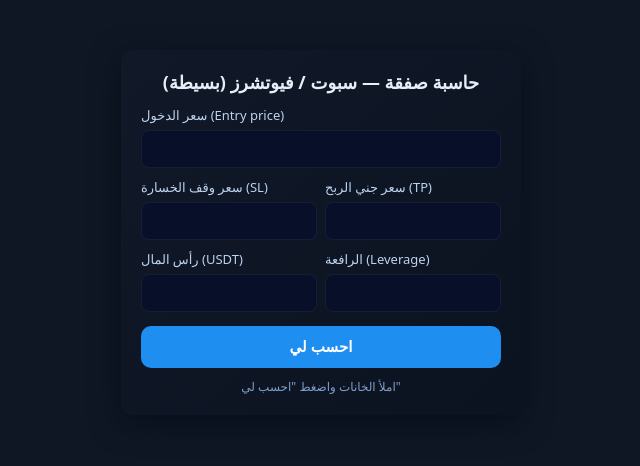
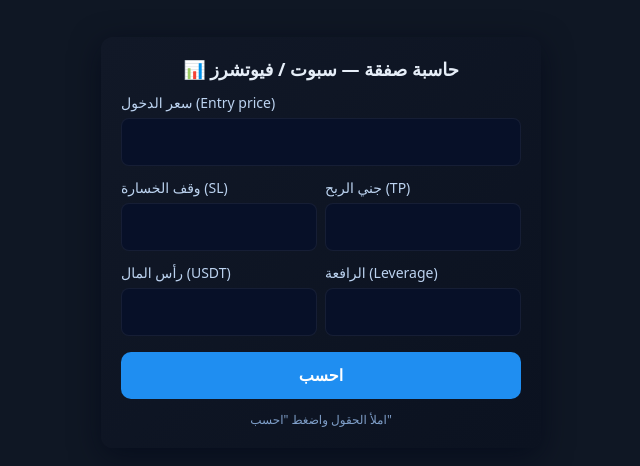
Before and after one commit to Wahab1996/Binance-calculator, a plain HTML site: page index.html in a window 1280 px wide. Shown: the part 168-634 px from the top of the page, without its empty margins (319-959 px from the left). Drawn offline with Linux system fonts and the light colour scheme.

Commit message:
Update index.html

```diff
--- a/index.html
+++ b/index.html
@@ -2,81 +2,131 @@
 <html lang="ar">
 <head>
   <meta charset="utf-8" />
-  <meta name="viewport" content="width=device-width,initial-scale=1" />
-  <title>حاسبة صفقة (سبوت/فيوتشرز) — بسيط</title>
+  <meta name="viewport" content="width=device-width, initial-scale=1, maximum-scale=1, user-scalable=no" />
+  <title>حاسبة صفقة (سبوت/فيوتشرز)</title>
   <style>
-    body{font-family: system-ui, -apple-system, "Segoe UI", Roboto, "Helvetica Neue", Arial; background:#0f1724; color:#e6eef8; display:flex; align-items:center; justify-content:center; min-height:100vh; margin:0;}
-    .card{background:linear-gradient(135deg,#111827 0%, #0b1220 100%); padding:20px; border-radius:12px; width:360px; box-shadow:0 8px 30px rgba(2,6,23,0.6);}
-    h1{font-size:18px; margin:0 0 12px; text-align:center;}
-    label{display:block; font-size:13px; margin-top:10px; color:#bcd3f0;}
-    input[type="number"]{width:100%; padding:10px 12px; margin-top:6px; border-radius:8px; border:1px solid rgba(255,255,255,0.06); background:#071028; color:#e6eef8; font-size:14px; box-sizing:border-box;}
-    .row{display:flex; gap:8px;}
-    .half{flex:1;}
-    button{margin-top:14px; width:100%; padding:12px; border-radius:10px; border:none; background:#1f8ef1; color:white; font-weight:600; cursor:pointer; font-size:15px;}
-    .result{margin-top:14px; padding:12px; background:rgba(255,255,255,0.02); border-radius:8px; font-size:14px; line-height:1.5;}
-    .muted{color:#89a7d6; font-size:13px;}
-    .good{color:#8ee08e; font-weight:700;}
-    .bad{color:#ff8b8b; font-weight:700;}
-    .small{font-size:12px; color:#9fb4d8;}
-    footer{margin-top:10px; text-align:center; font-size:12px; color:#7f9fc9;}
+    body {
+      font-family: system-ui, -apple-system, "Segoe UI", Roboto, "Helvetica Neue", Arial;
+      background: #0f1724;
+      color: #e6eef8;
+      display: flex;
+      align-items: center;
+      justify-content: center;
+      min-height: 100vh;
+      margin: 0;
+      padding: 10px;
+    }
+    .card {
+      background: linear-gradient(135deg, #111827 0%, #0b1220 100%);
+      padding: 20px;
+      border-radius: 12px;
+      width: 100%;
+      max-width: 400px;
+      box-shadow: 0 8px 30px rgba(2,6,23,0.6);
+    }
+    h1 {
+      font-size: 18px;
+      margin: 0 0 12px;
+      text-align: center;
+    }
+    label {
+      display: block;
+      font-size: 14px;
+      margin-top: 12px;
+      color: #bcd3f0;
+    }
+    input[type="number"] {
+      width: 100%;
+      padding: 14px 12px; /* أكبر عشان ما يزوم */
+      margin-top: 6px;
+      border-radius: 8px;
+      border: 1px solid rgba(255,255,255,0.06);
+      background: #071028;
+      color: #e6eef8;
+      font-size: 16px; /* مهم للجوال */
+      box-sizing: border-box;
+    }
+    .row { display: flex; gap: 8px; }
+    .half { flex: 1; }
+    button {
+      margin-top: 16px;
+      width: 100%;
+      padding: 14px;
+      border-radius: 10px;
+      border: none;
+      background: #1f8ef1;
+      color: white;
+      font-weight: 600;
+      cursor: pointer;
+      font-size: 16px;
+    }
+    .result {
+      margin-top: 14px;
+      padding: 12px;
+      background: rgba(255,255,255,0.02);
+      border-radius: 8px;
+      font-size: 15px;
+      line-height: 1.6;
+    }
+    .muted { color: #89a7d6; font-size: 13px; }
+    .good { color: #8ee08e; font-weight: 700; }
+    .bad { color: #ff8b8b; font-weight: 700; }
+    .small { font-size: 12px; color: #9fb4d8; }
+    footer { margin-top: 12px; text-align: center; font-size: 12px; color: #7f9fc9; }
   </style>
 </head>
 <body>
   <div class="card" role="main">
-    <h1>حاسبة صفقة — سبوت / فيوتشرز (بسيطة)</h1>
+    <h1>📊 حاسبة صفقة — سبوت / فيوتشرز</h1>
 
     <label>سعر الدخول (Entry price)</label>
-    <input id="entry" type="number" step="any">
+    <input id="entry" type="number" inputmode="decimal">
 
     <div class="row">
       <div class="half">
-        <label>سعر وقف الخسارة (SL)</label>
-        <input id="sl" type="number" step="any">
+        <label>وقف الخسارة (SL)</label>
+        <input id="sl" type="number" inputmode="decimal">
       </div>
       <div class="half">
-        <label>سعر جني الربح (TP)</label>
-        <input id="tp" type="number" step="any">
+        <label>جني الربح (TP)</label>
+        <input id="tp" type="number" inputmode="decimal">
       </div>
     </div>
 
     <div class="row">
       <div class="half">
         <label>رأس المال (USDT)</label>
-        <input id="capital" type="number" step="any">
+        <input id="capital" type="number" inputmode="decimal">
       </div>
       <div class="half">
         <label>الرافعة (Leverage)</label>
-        <input id="lev" type="number" step="1" min="1">
+        <input id="lev" type="number" inputmode="numeric" min="1">
       </div>
     </div>
 
-    <button id="calcBtn">احسب لي</button>
+    <button id="calcBtn">احسب</button>
 
     <div id="res" class="result" aria-live="polite" style="display:none;">
-      <div class="muted">حجم التعرض (Position size) = <span id="pos"></span> USDT</div>
-      <div>التغير للوصول إلى <strong>TP</strong> = <span id="chgTP"></span>٪</div>
-      <div>التغير للوصول إلى <strong>SL</strong> = <span id="chgSL"></span>٪</div>
+      <div class="muted">📌 حجم الصفقة (Position size) = <span id="pos"></span> USDT</div>
+      <div>📈 التغير إلى <strong>TP</strong> = <span id="chgTP"></span>%</div>
+      <div>📉 التغير إلى <strong>SL</strong> = <span id="chgSL"></span>%</div>
 
-      <hr style="border:none;border-top:1px solid rgba(255,255,255,0.04); margin:8px 0;">
+      <hr style="border:none;border-top:1px solid rgba(255,255,255,0.08); margin:10px 0;">
 
-      <div>الربح/الخسارة عند الوصول لـ <strong>TP</strong> = <span id="pnlTP" class="good"></span> USDT</div>
-      <div class="small">كنسبة من رأس المال = <span id="pnlTPpct" class="good"></span>%</div>
+      <div>✅ الربح عند <strong>TP</strong> = <span id="pnlTP" class="good"></span> USDT</div>
+      <div class="small">(% من رأس المال = <span id="pnlTPpct" class="good"></span>%)</div>
 
-      <div style="margin-top:8px;">الربح/الخسارة عند الوصول لـ <strong>SL</strong> = <span id="pnlSL" class="bad"></span> USDT</div>
-      <div class="small">كنسبة من رأس المال = <span id="pnlSLpct" class="bad"></span>%</div>
+      <div style="margin-top:10px;">❌ الخسارة عند <strong>SL</strong> = <span id="pnlSL" class="bad"></span> USDT</div>
+      <div class="small">(% من رأس المال = <span id="pnlSLpct" class="bad"></span>%)</div>
 
-      <div style="margin-top:10px;">نسبة الربح إلى الخسارة (Reward : Risk) = <span id="rr"></span></div>
-      <div class="small" style="margin-top:6px;">ملاحظة: الحسابات تفترض أن الصفقة Long (شراء). لن يأخذ هذا الحاسوب عمولات التداول أو التمويل بعين الاعتبار.</div>
+      <div style="margin-top:12px;">⚖️ نسبة العائد للمخاطرة = <span id="rr"></span></div>
     </div>
 
-    <footer>املأ الخانات واضغط "احسب لي"</footer>
+    <footer>املأ الحقول واضغط "احسب"</footer>
   </div>
 
   <script>
-    const fmt = n => {
-      if (isNaN(n) || !isFinite(n)) return '-';
-      return Math.round((n + Number.EPSILON) * 100) / 100;
-    };
+    const fmt = n => isNaN(n) ? '-' : Math.round(n * 100) / 100;
 
     document.getElementById('calcBtn').addEventListener('click', () => {
       const entry = parseFloat(document.getElementById('entry').value);
@@ -85,8 +135,8 @@
       const capital = parseFloat(document.getElementById('capital').value);
       const lev = parseFloat(document.getElementById('lev').value) || 1;
 
-      if (!entry || !capital || entry <= 0 || capital <= 0) {
-        alert('تأكد من إدخال سعر دخول ورأس مال صالحين.');
+      if (!entry || !capital) {
+        alert('⚠️ أدخل سعر الدخول ورأس المال');
         return;
       }
 
@@ -100,21 +150,17 @@
       const pnlTPpct = (pnlTP / capital) * 100;
       const pnlSLpct = (pnlSL / capital) * 100;
 
-      let rr = '-';
-      const absLoss = Math.abs(pnlSL);
-      if (absLoss > 0) rr = fmt(pnlTP / absLoss) + ' : 1';
+      const rr = pnlSL !== 0 ? fmt(pnlTP / Math.abs(pnlSL)) + " : 1" : "-";
 
       document.getElementById('pos').textContent = fmt(position);
       document.getElementById('chgTP').textContent = fmt(changeTP * 100);
       document.getElementById('chgSL').textContent = fmt(changeSL * 100);
-
       document.getElementById('pnlTP').textContent = (pnlTP>=0?'+':'') + fmt(pnlTP);
       document.getElementById('pnlTPpct').textContent = (pnlTPpct>=0?'+':'') + fmt(pnlTPpct);
-
       document.getElementById('pnlSL').textContent = (pnlSL>=0?'+':'') + fmt(pnlSL);
       document.getElementById('pnlSLpct').textContent = (pnlSLpct>=0?'+':'') + fmt(pnlSLpct);
+      document.getElementById('rr').textContent = rr;
 
-      document.getElementById('rr').textContent = rr;
       document.getElementById('res').style.display = 'block';
     });
   </script>
```
